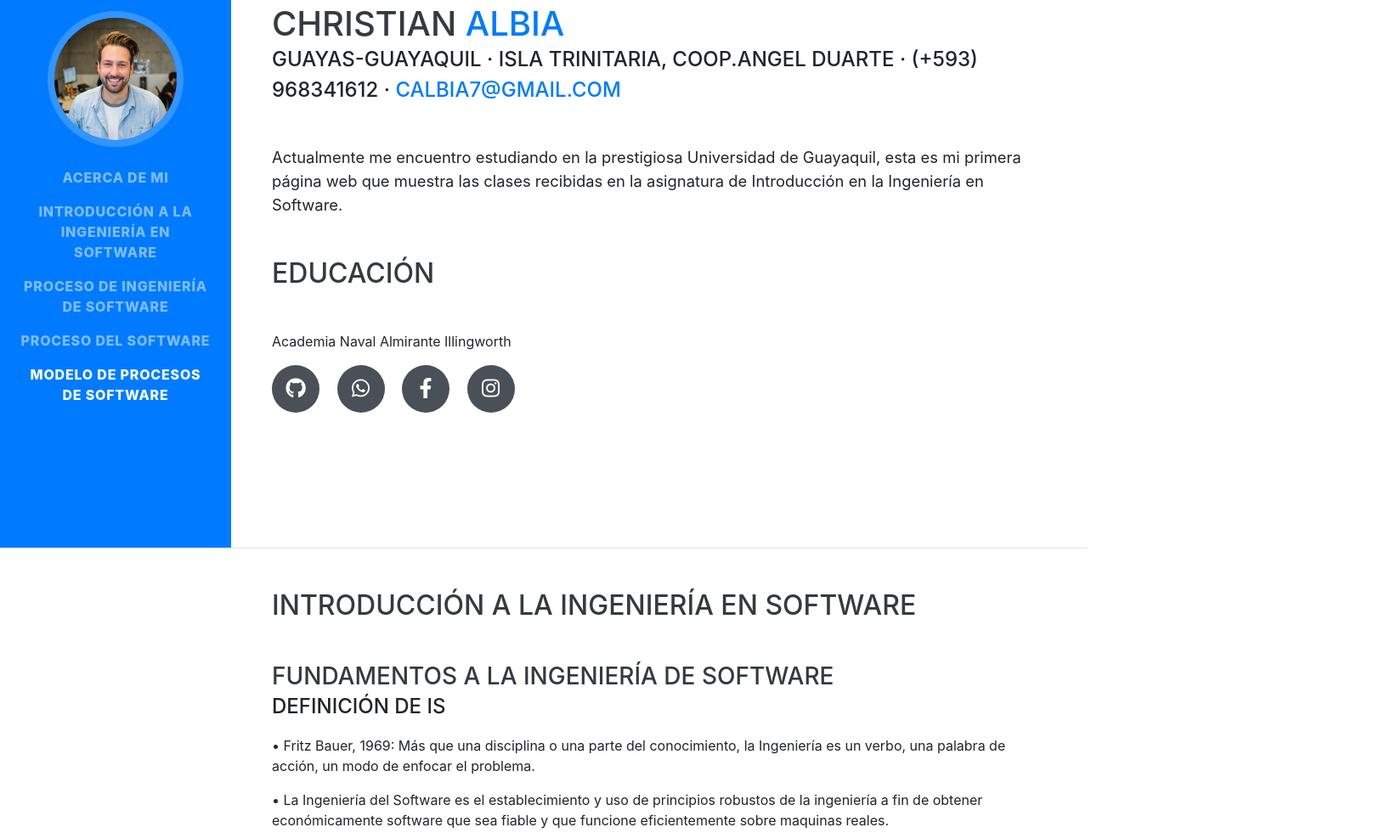
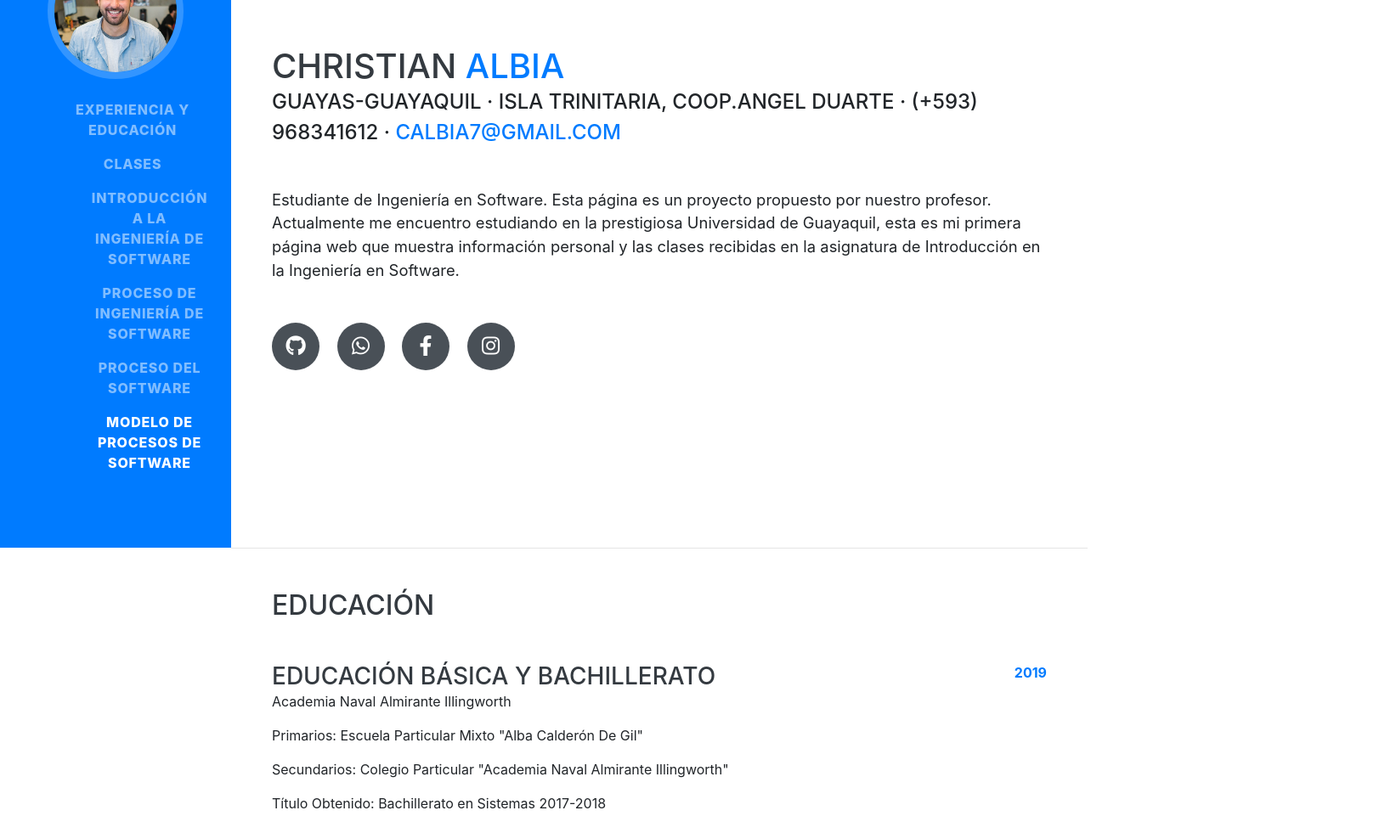
Before and after one commit to Christian20b/Christian20b.github.io, a website with bundled scripts: page index.html in a window 1280 px wide. Shown: the part 155-1136 px from the top of the page at 85% size, 1643 px wide, since content can reach past the window. Built offline with nearby package versions, Linux system fonts and the light colour scheme; a web font is replaced by a local one.

Commit message:
Update index.html

```diff
--- a/index.html
+++ b/index.html
@@ -25,7 +25,7 @@
 
 <body id="page-top">
 
-  <nav class="navbar navbar-expand-lg navbar-dark bg-primary fixed-top" id="sideNav">
+  <nav class="navbar navbar-expand-lg navbar-dark bg-primary fixed-top" id="sideNav" href="#about">
     <a class="navbar-brand js-scroll-trigger" href="#page-top">
       <span class="d-block d-lg-none">Christian Albia Bazurto</span>
       <span class="d-none d-lg-block">
@@ -34,23 +34,41 @@
     </a>
     <button class="navbar-toggler" type="button" data-toggle="collapse" data-target="#navbarSupportedContent" aria-controls="navbarSupportedContent" aria-expanded="false" aria-label="Toggle navigation">
       <span class="navbar-toggler-icon"></span>
-    </button>
+   </button>
     <div class="collapse navbar-collapse" id="navbarSupportedContent">
+
+      <link rel="stylesheet" href="css/menu.css">
       <ul class="navbar-nav">
-        <li class="nav-item">
-          <a class="nav-link js-scroll-trigger" href="#about">Acerca de mi</a>
-        </li>
-        <li class="nav-item">
-          <a class="nav-link js-scroll-trigger" href="#experiencie">Introducción a la Ingeniería en Software</a>
-        </li>
-        <li class="nav-item">
-          <a class="nav-link js-scroll-trigger" href="#education">Proceso de Ingeniería de software</a>
-        </li>
-        <li class="nav-item">
-          <a class="nav-link js-scroll-trigger" href="#skills">Proceso del Software</a>
-        </li>
-        <li class="nav-item">
-          <a class="nav-link js-scroll-trigger" href="#interests">Modelo de procesos de software</a>
+        <div class="navegacion">
+          <nav>
+            <ul>
+              <li class="nav-item"><a class="nav-link js-scroll-trigger" href="#ed">Experiencia y Educación</a></li>
+              <li class="nav-item"><a class="nav-link js-scroll-trigger" href="#experience1">Clases<span class="navegacion"></span></a>
+              <div class="submenu">
+
+                <div class="submenu-item">
+                  <ul>
+                    <li class="nav-item"><a class="nav-link js-scroll-trigger" href="#experience">Introducción a la Ingeniería de Software</a></li>
+                  </ul>
+                </div>
+
+                <div class="submenu-item">
+                  <ul>
+                    <li class="nav-item"><a class="nav-link js-scroll-trigger" href="#education">Proceso de Ingeniería de software</a></li>
+                  </ul>
+                </div>
+
+                <div class="submenu-item">
+                  <ul>
+                    <li class="nav-item"><a class="nav-link js-scroll-trigger" href="#skills">Proceso del Software</a></li>
+                  </ul>
+                </div>
+
+                <div class="submenu-item">
+                  <ul>
+                    <li class="nav-item"><a class="nav-link js-scroll-trigger" href="#interests">Modelo de procesos de software</a></li>
+                  </ul>
+                </div>
 
 
         </li>
@@ -68,9 +86,7 @@
         <div class="subheading mb-5">Guayas-Guayaquil · Isla trinitaria, Coop.Angel Duarte · (+593) 968341612 ·
           <a href="mailto:calbia7@gmail.com">calbia7@gmail.com</a>
         </div>
-        <p class="lead mb-5">Actualmente me encuentro estudiando en la prestigiosa Universidad de Guayaquil, esta es mi primera página web que muestra las clases recibidas en la asignatura de Introducción en la Ingeniería en Software.</p>
-        <h2 class="mb-5">EDUCACIÓN</h2>
-        <p>Academia Naval Almirante Illingworth</p>
+        <p class="lead mb-5">Estudiante de Ingeniería en Software. Esta página es un proyecto propuesto por nuestro profesor. Actualmente me encuentro estudiando en la prestigiosa Universidad de Guayaquil, esta es mi primera página web que muestra información personal y  las clases recibidas en la asignatura de Introducción en la Ingeniería en Software.</p>
 
         <div class="social-icons">
           </a>
@@ -89,13 +105,36 @@
         </div>
     </section>
 
-    <hr class="m-0">
+     <hr class="m-0">
 
-    <section class="resume-section p-3 p-lg-5 d-flex justify-content-center" id="experiencie">
+ <section class="resume-section p-3 p-lg-5 d-flex justify-content-center" id="ed">
+      <div class="w-100">
+        <h2 class="mb-5">EDUCACIÓN</h2>
+
+        <div class="resume-item d-flex flex-column flex-md-row justify-content-between mb-5">
+          <div class="resume-content">
+            <h3 class="mb-0">Educación Básica y Bachillerato</h3>
+            <p>Academia Naval Almirante Illingworth</p>
+            <p>Primarios:  Escuela Particular Mixto "Alba Calderón De Gil"</p>
+            <p>Secundarios: Colegio Particular "Academia Naval Almirante Illingworth"</p>
+            <p>Título Obtenido: Bachillerato en Sistemas 2017-2018 </p>
+            <p></p>
+          </div>
+          <div class="resume-date text-md-right">
+            <span class="text-primary"><b>2019</b></span>
+          </div>
+        </div>
+
+        </div>
+
+      </div>
+
+
+    <section class="resume-section p-3 p-lg-5 d-flex justify-content-center" id="experiencie1">
       <div class="w-100">
         <h2 class="mb-5">Introducción a la Ingeniería en software</h2>
 
-        <div class="resume-item d-flex flex-column flex-md-row justify-content-between mb-5">
+        <section class="resume-section p-3 p-lg-5 d-flex justify-content-center" id="experience">
           <div class="resume-content">
             <h3 class="mb-0">FUNDAMENTOS A LA INGENIERÍA DE SOFTWARE </h3>
             <div class="subheading mb-3">Definición de IS</div>
```
